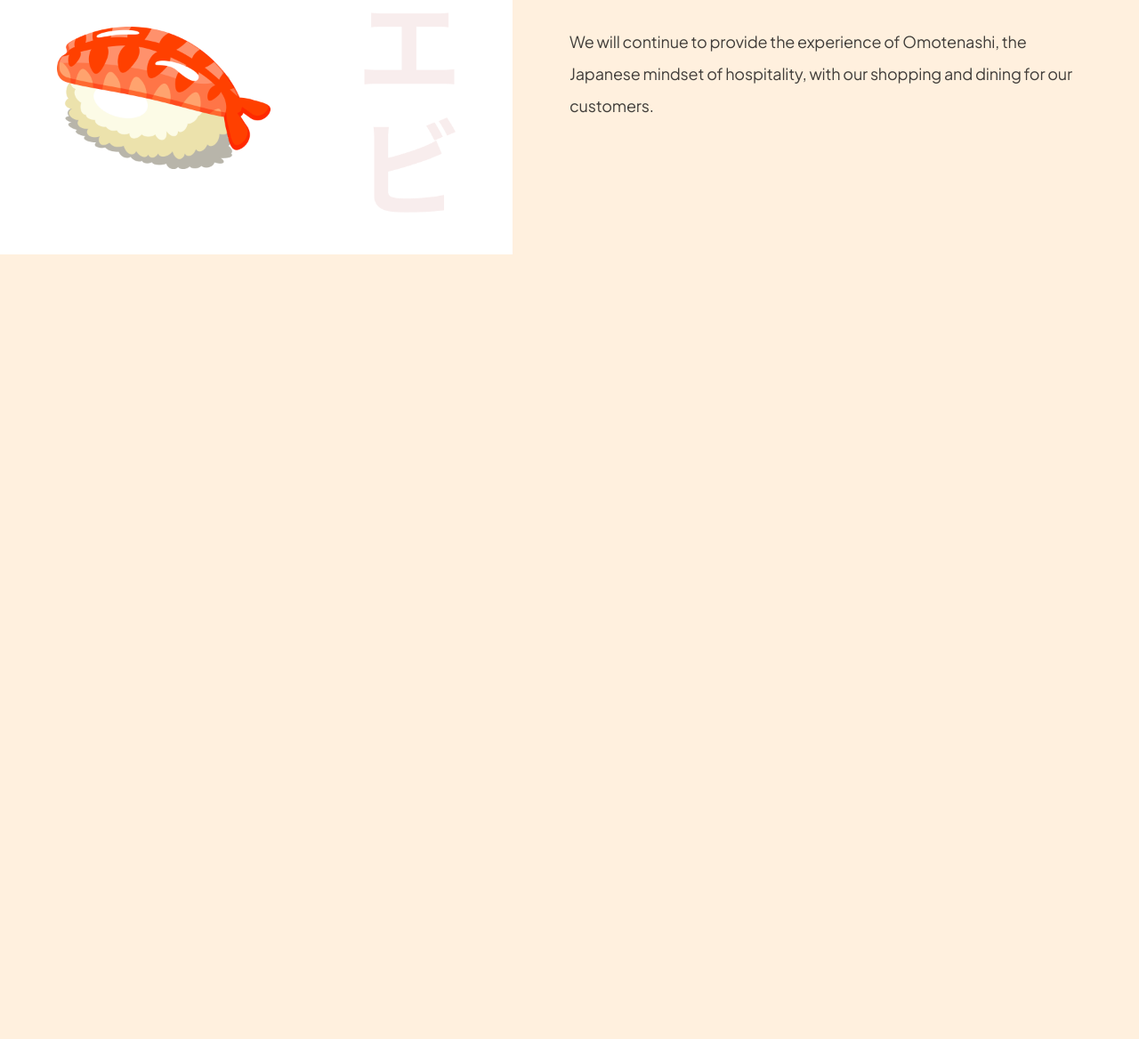
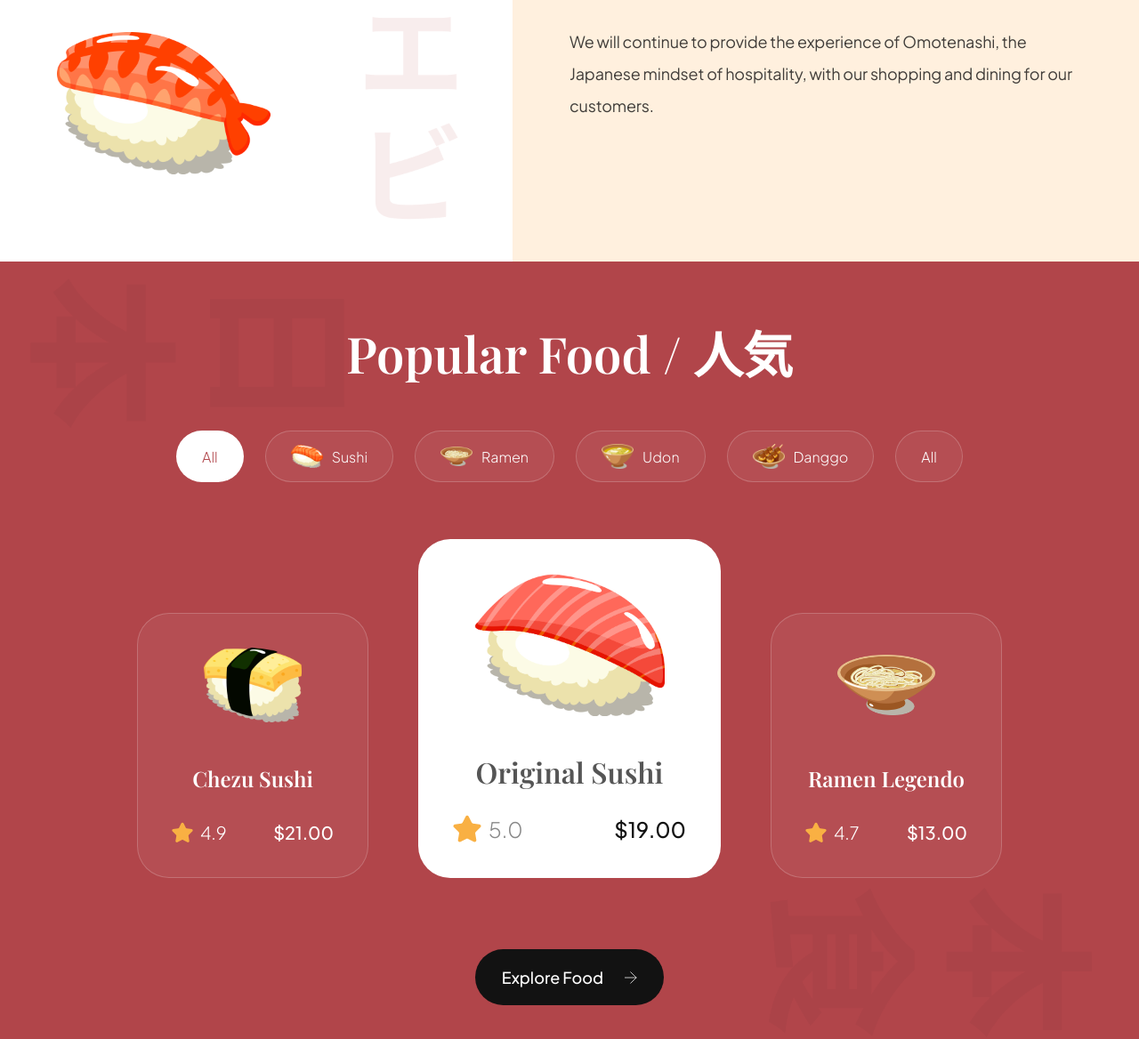
Before and after one commit to Heet-Talati/Sushiman, a website built with Vite: page index.html in a window 1280 px wide. Shown: the part 1224-2392 px from the top of the page at 89% size. Before the commit the page ends 1518 px from the top, so only its background shows below. Built offline with nearby package versions, Linux system fonts and the light colour scheme.

Commit message:
Products section

```diff
--- a/css/sections/about.css
+++ b/css/sections/about.css
@@ -34,8 +34,6 @@
 }
 
 .about-us__image-sushi2 {
-  border-bottom: 8px solid var(--color-creamson);
-
   background-image: url(../../assets/about_bg2.png);
 }
 
--- a/css/sections/popular.css
+++ b/css/sections/popular.css
@@ -0,0 +1,192 @@
+.popular-foods {
+  padding: 64px;
+
+  display: flex;
+  flex-direction: column;
+
+  background-color: var(--primary-color);
+  background-image: url(../../assets/popular_bg.png);
+  background-position: center;
+  background-repeat: no-repeat;
+  background-size: contain;
+
+  overflow: hidden;
+}
+
+.popular-foods__title {
+  font-size: 56px;
+  font-family: var(--playfair-display);
+  font-weight: 600;
+  line-height: 78px;
+  color: #fff;
+  text-align: center;
+}
+
+.popular-foods__filters {
+  margin-top: 48px;
+  max-width: 100%;
+  overflow-x: auto;
+
+  display: flex;
+  justify-content: center;
+  gap: 24px;
+}
+
+.popular-foods__filter-btn {
+  padding: 10px 28px;
+
+  display: flex;
+  flex-direction: row;
+  align-items: center;
+  gap: 10px;
+
+  background-color: rgba(255, 255, 255, 0.05);
+  border: 1px solid rgba(255, 255, 255, 0.2);
+  border-radius: 46px;
+
+  font-size: 16px;
+  font-weight: 300;
+  line-height: 25px;
+  font-family: var(--plus-jakarta-sans);
+  color: #fff;
+  cursor: pointer;
+}
+
+.popular-foods__filter-btn img {
+  width: 36px;
+  height: 36px;
+  object-fit: contain;
+}
+
+.popular-foods__filter-btn.active {
+  background: #fff;
+  color: var(--primary-color);
+}
+
+.popular-foods__filter-btn:hover {
+  background: #fff;
+  color: var(--primary-color);
+}
+
+.popular-foods__catalouge {
+  margin-top: 64px;
+  display: flex;
+  justify-content: center;
+  align-items: flex-end;
+  flex-wrap: wrap;
+  gap: 56px;
+}
+
+.popular-foods__button {
+  width: fit-content;
+  padding: 20px 30px;
+  margin: 80px auto 0;
+
+  font-weight: 500;
+  font-size: 18px;
+  line-height: 23px;
+  font-family: var(--plus-jakarta-sans);
+  color: #fff;
+
+  cursor: pointer;
+  border: none;
+  outline: none;
+  background: var(--secondary-color);
+  border-radius: 64px;
+}
+
+.popular-foods__button img {
+  width: 14px;
+  height: 14px;
+  object-fit: contain;
+
+  margin-left: 21px;
+}
+
+.popular-foods__card {
+  padding: 38px;
+  min-width: 260px;
+  height: fit-content;
+
+  display: flex;
+  align-items: center;
+  flex-direction: column;
+
+  border-radius: 36px;
+  background: rgba(255, 255, 255, 0.05);
+  border: 1px solid rgba(255, 255, 255, 0.2);
+}
+
+.popular-foods__card-image {
+  width: 110px;
+  height: 84px;
+  object-fit: contain;
+}
+
+.popular-foods__card-title {
+  margin-top: 47px;
+
+  font-weight: 600;
+  font-size: 24px;
+  line-height: 32px;
+  font-family: var(--playfair-display);
+  color: #fff;
+  text-align: center;
+}
+
+.popular-foods__card-details {
+  width: 100%;
+  margin-top: 32px;
+}
+
+.popular-foods__card-rating {
+  display: flex;
+  align-items: center;
+  gap: 8px;
+}
+
+.popular-foods__card-rating img {
+  width: 24px;
+  height: 24px;
+  object-fit: contain;
+}
+
+.popular-foods__card-rating p {
+  font-size: 20px;
+  font-weight: 300;
+  font-family: var(--plus-jakarta-sans);
+  color: #fff;
+}
+
+.popular-foods__card-price {
+  font-size: 20px;
+  font-weight: 500;
+  font-family: var(--plus-jakarta-sans);
+  color: #fff;
+}
+
+.popular-foods__card.active-card {
+  background: #fff;
+  min-width: 340px;
+}
+
+.popular-foods__card.active-card .popular-foods__card-image {
+  width: 214px;
+  height: 160px;
+}
+.popular-foods__card.active-card .popular-foods__card-title {
+  color: var(--black-500);
+  font-size: 32px;
+}
+.popular-foods__card.active-card .popular-foods__card-rating img {
+  width: 32px;
+  height: 32px;
+}
+.popular-foods__card.active-card .popular-foods__card-rating p {
+  font-size: 24px;
+  color: var(--gray-100);
+}
+.popular-foods__card.active-card .popular-foods__card-price {
+  font-size: 24px;
+  color: var(--secondary-color);
+}
--- a/index.html
+++ b/index.html
@@ -54,7 +54,7 @@
 
       <div class="hero-content">
         <div class="hero-content-info">
-          <h1>Fell the taste of Japanese food</h1>
+          <h1>Feel the taste of Japanese food</h1>
           <p>
             Fell the taste of most popular Japanese food from anywhere and
             anytime.
@@ -115,6 +115,91 @@
         </p>
       </div>
     </section>
+
+    <section class="popular-foods" id="menu">
+      <h2 class="popular-foods__title">Popular Food / 人気</h2>
+      <div class="popular-foods__filters sushi__hide-scrollbar">
+        <button class="popular-foods__filter-btn active">All</button>
+        <button class="popular-foods__filter-btn">
+          <img src="/assets/sushi-9.png" alt="sushi-9" />
+          Sushi
+        </button>
+        <button class="popular-foods__filter-btn">
+          <img src="/assets/sushi-8.png" alt="sushi-8" />
+          Ramen
+        </button>
+        <button class="popular-foods__filter-btn">
+          <img src="/assets/sushi-7.png" alt="sushi-7" />
+          Udon
+        </button>
+        <button class="popular-foods__filter-btn">
+          <img src="/assets/sushi-6.png" alt="sushi-6" />
+          Danggo
+        </button>
+        <button class="popular-foods__filter-btn">All</button>
+      </div>
+
+      <div class="popular-foods__catalouge">
+        <article class="popular-foods__card">
+          <img
+            src="assets/sushi-12.png"
+            alt="sushi-12"
+            class="popular-foods__card-image"
+          />
+          <h4 class="popular-foods__card-title">Chezu Sushi</h4>
+
+          <div class="popular-foods__card-details flex-between">
+            <div class="popular-foods__card-rating">
+              <img src="assets/star.svg" alt="star" />
+              <p>4.9</p>
+            </div>
+
+            <p class="popular-foods__card-price">$21.00</p>
+          </div>
+        </article>
+
+        <article class="popular-foods__card active-card">
+          <img
+            src="assets/sushi-11.png"
+            alt="sushi-11"
+            class="popular-foods__card-image"
+          />
+          <h4 class="popular-foods__card-title">Original Sushi</h4>
+
+          <div class="popular-foods__card-details flex-between">
+            <div class="popular-foods__card-rating">
+              <img src="assets/star.svg" alt="star" />
+              <p>5.0</p>
+            </div>
+
+            <p class="popular-foods__card-price">$19.00</p>
+          </div>
+        </article>
+
+        <article class="popular-foods__card">
+          <img
+            src="assets/sushi-10.png"
+            alt="sushi-10"
+            class="popular-foods__card-image"
+          />
+          <h4 class="popular-foods__card-title">Ramen Legendo</h4>
+
+          <div class="popular-foods__card-details flex-between">
+            <div class="popular-foods__card-rating">
+              <img src="assets/star.svg" alt="star" />
+              <p>4.7</p>
+            </div>
+
+            <p class="popular-foods__card-price">$13.00</p>
+          </div>
+        </article>
+      </div>
+
+      <button class="popular-foods__button">
+        Explore Food <img src="assets/arrow-right.svg" alt="arrow-right" />
+      </button>
+    </section>
+
     <script src="js/script.js" type="module"></script>
   </body>
 </html>
```
